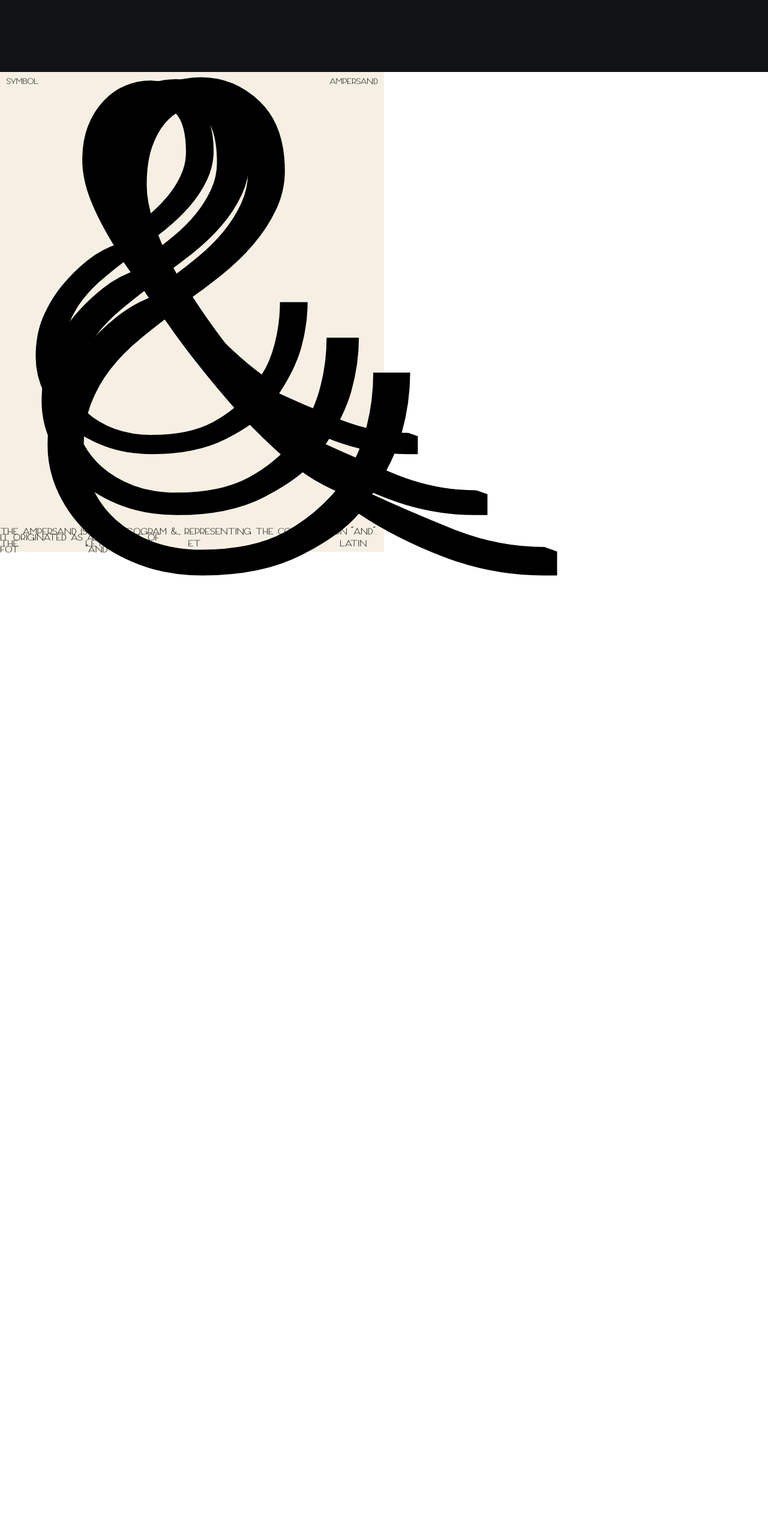
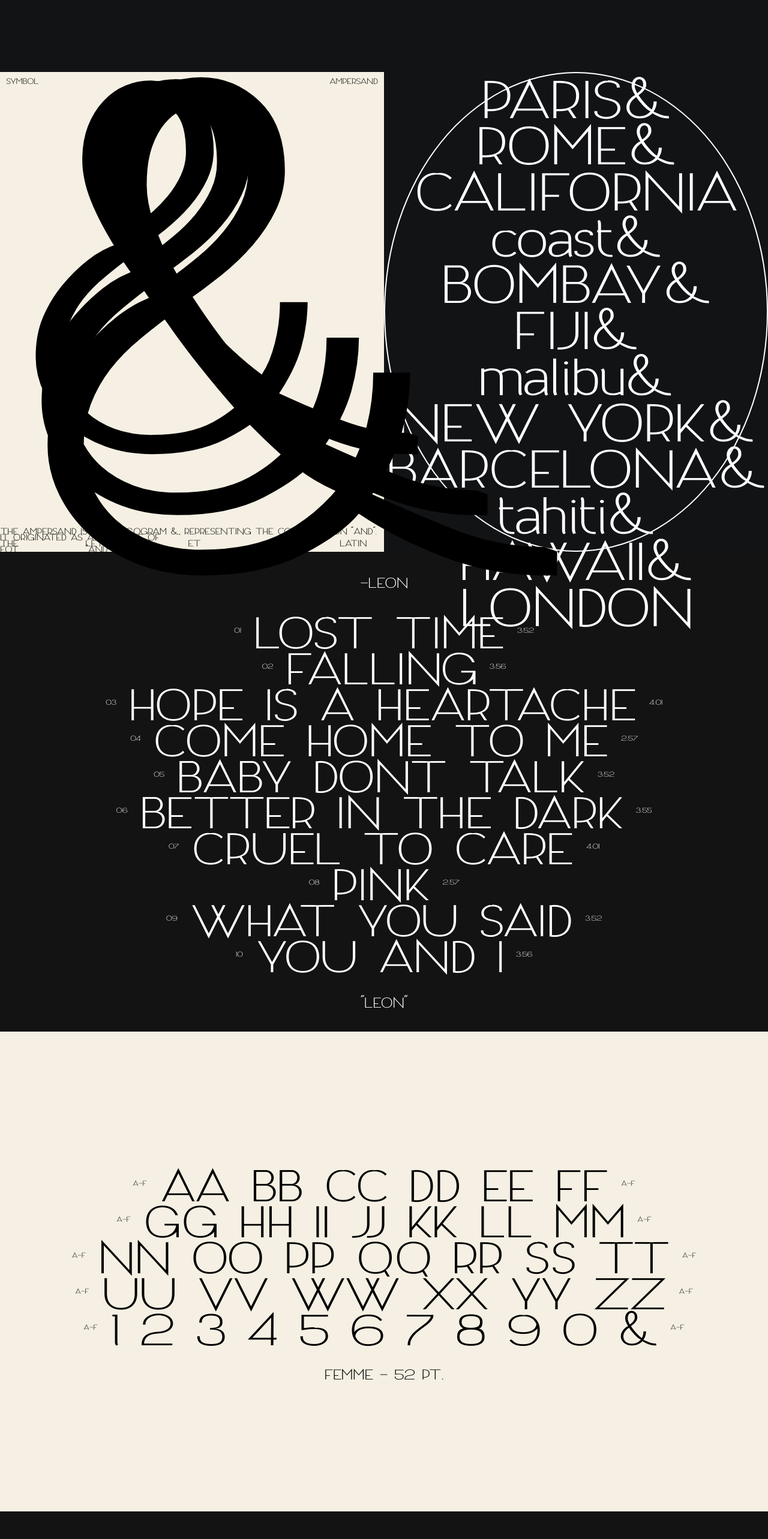
Before and after one commit to iamr0man/femme, a Vue app: page / in a window 1280 px wide. Shown: the part 2280-4846 px from the top of the page at 60% size. Before the commit the page ends 3869 px from the top, so only its background shows below. Built offline with nearby package versions, Linux system fonts and the light colour scheme.

Commit message:
made 3 with half screens

```diff
--- a/src/App.vue
+++ b/src/App.vue
@@ -4,6 +4,9 @@
     <details180 />
     <love-quote />
     <cities />
+    <leon-quote />
+    <alphabet />
+    <perspective />
   </div>
 </template>
 
@@ -12,6 +15,9 @@ import Intro from './views/Intro.vue'
 import Details180 from './views/Details180.vue'
 import LoveQuote from './views/LoveQuote.vue'
 import Cities from './views/Cities.vue'
+import LeonQuote from './views/LeonQuote.vue'
+import Alphabet from './views/Alphabet.vue'
+import Perspective from './views/Perspective.vue'
 
 export default {
   name: "App",
@@ -19,7 +25,10 @@ export default {
     Intro,
     Details180,
     LoveQuote,
-    Cities
+    Cities,
+    LeonQuote,
+    Alphabet,
+    Perspective
   }
 };
 </script>
--- a/src/components/Offices.vue
+++ b/src/components/Offices.vue
@@ -1,5 +1,22 @@
 <template>
-  <div class="offices"></div>
+  <div class="offices">
+    <div class="offices__oval">
+      <div class="offices__cities">
+        <p class="offices__city">PARIS&amp;</p>
+        <p class="offices__city">ROME&amp;</p>
+        <p class="offices__city">CALIFORNIA</p>
+        <p class="offices__city">coast&amp;</p>
+        <p class="offices__city">BOMBAY&amp;</p>
+        <p class="offices__city">FIJI&amp;</p>
+        <p class="offices__city">malibu&amp;</p>
+        <p class="offices__city">NEW YORK&amp;</p>
+        <p class="offices__city">BARCELONA&amp;</p>
+        <p class="offices__city">tahiti&amp;</p>
+        <p class="offices__city">HAWAII&amp;</p>
+        <p class="offices__city">LONDON</p>
+      </div>
+    </div>
+  </div>
 </template>
 
 <script>
@@ -8,10 +25,32 @@ export default {
 }
 </script>
 
-<style>
+<style lang="scss">
   .offices {
     width: 50vw;
     height: 100vh;
     display: flex;
+    background-color: #121315;
+    text-transform: none;
+
+    &__oval {
+      width: 50vw;
+      height: 100vh;
+      border: 2px solid #fff;
+      border-radius: 50%;
+    }
+
+    &__cities {
+      display: flex;
+      flex-direction: column;
+      align-items: center;
+      line-height: 77px;
+    }
+
+    &__city {
+      color: white;
+      font-size: 60px;
+      font-weight: 600;
+    }
   }
 </style>
--- /dev/null
+++ b/src/components/PerspectiveItem.vue
@@ -0,0 +1,38 @@
+<template>
+  <div class="perspective-item">
+    <p
+      class="perspective-item__start"
+      :style="{ fontSize: fontSize + 'px' }">
+      roman
+    </p>
+    <div class="perspective-item__start">
+      {{ fontSize + ' PT.'}}
+    </div>
+    <p
+      class="perspective-item__end"
+      :style="{ fontSize: fontSize + 'px' }">
+      holiday
+    </p>
+  </div>
+</template>
+
+<script>
+export default {
+  props: {
+    fontSize: {
+      type: Number,
+      required: true
+    }
+  }
+}
+</script>
+
+<style>
+  .perspective-item {
+    width: 100vw;
+    display: flex;
+    justify-content: space-between;
+    align-items: center;
+    line-height: 70px;
+  }
+</style>
--- /dev/null
+++ b/src/components/TrackLike.vue
@@ -0,0 +1,47 @@
+<template>
+  <div class="track-caption">
+    <div class="track-caption__number">{{ number }}</div>
+    <div class="track-caption__excerpt">{{ excerpt }}</div>
+    <div class="track-caption__time">{{ time }}</div>
+  </div>
+</template>
+
+<script>
+export default {
+  name: "TrackLike",
+  props: {
+    number: {
+      type: String,
+      required: true
+    },
+    excerpt: {
+      type: String,
+      required: true
+    },
+    time: {
+      type: String,
+      requied: true
+    }
+  }
+}
+</script>
+
+<style lang="scss">
+  .track-caption {
+    display: flex;
+    align-items: center;
+
+    &__number {
+      font-size: 8px;
+    }
+
+    &__excerpt {
+      margin: 0 20px;
+      font-size: 50px;
+    }
+
+    &__time {
+      font-size: 8px;
+    }
+  }
+</style>
--- /dev/null
+++ b/src/views/Alphabet.vue
@@ -0,0 +1,56 @@
+<template>
+  <div class="alphabet">
+    <div class="alphabet__tracks tracks">
+      <track-like
+        v-for="(v, i) in alphabet"
+        :number="v.insert"
+        :excerpt="v.letters"
+        :time="v.insert"
+        :key="i"
+      />
+    </div>
+    <div class="alphabet__font">
+      <p>Femme - 52 PT.</p>
+    </div>
+  </div>
+</template>
+
+<script>
+import TrackLike from '../components/TrackLike.vue'
+export default {
+  components: {
+    TrackLike
+  },
+  data(){
+    return {
+      alphabet: [
+        {insert: "A-F", letters: "Aa Bb Cc Dd Ee Ff"},
+        {insert: "A-F", letters: "Gg Hh Ii Jj Kk Ll Mm"},
+        {insert: "A-F", letters: "Nn Oo Pp Qq Rr Ss Tt"},
+        {insert: "A-F", letters: "Uu Vv Ww Xx Yy Zz"},
+        {insert: "A-F", letters: "1 2 3 4 5 6 7 8 9 0 &"},
+      ]
+    }
+  }
+}
+</script>
+
+<style>
+
+</style>
+<style lang="scss">
+  .alphabet{
+    width: 100vw;
+    height: 100vh;
+    background-color: #f5f0e3;
+    display: flex;
+    flex-direction: column;
+    align-items: center;
+    justify-content: center;
+    font-weight: 600;
+
+    &__font {
+      margin-top: 40px
+    }
+  }
+</style>
--- /dev/null
+++ b/src/views/LeonQuote.vue
@@ -0,0 +1,60 @@
+<template>
+  <div class="leon-quote">
+    <div class="leon-quote__author">-leon</div>
+    <div class="leon-quote__tracks tracks">
+      <track-like
+      v-for="(v, i) in captions"
+      :number="v.number"
+      :excerpt="v.excerpt"
+      :time="v.time"
+      :key="i"/>
+    </div>
+    <div class="leon-quote__author">"leon"</div>
+  </div>
+</template>
+
+<script>
+import TrackLike from '../components/TrackLike.vue'
+export default {
+  components: {
+    TrackLike
+  },
+  data(){
+    return {
+      captions: [
+        {number: '01', excerpt: "lost time", time: '3:52'},
+        {number: '02', excerpt: "falling", time: '3:56'},
+        {number: '03', excerpt: "hope is a heartache", time: '4:01'},
+        {number: '04', excerpt: "come home to me", time: '2:57'},
+        {number: '05', excerpt: "baby dont talk", time: '3:52'},
+        {number: '06', excerpt: "better in the dark", time: '3:55'},
+        {number: '07', excerpt: "cruel to care", time: '4:01'},
+        {number: '08', excerpt: "pink", time: '2:57'},
+        {number: '09', excerpt: "what you said", time: '3:52'},
+        {number: '10', excerpt: "you and i", time: '3:56'},
+      ]
+    }
+  }
+}
+</script>
+
+<style lang="scss">
+  .leon-quote {
+    width: 100vw;
+    height: 100vh;
+    display: flex;
+    flex-direction: column;
+    justify-content: space-evenly;
+    align-items: center;
+    background-color: #131313;
+    font-weight: 600;
+    color: #fff;
+  }
+
+  .tracks {
+    display: flex;
+    flex-direction: column;
+    align-items: center;
+    line-height: 60px;
+  }
+</style>
--- /dev/null
+++ b/src/views/Perspective.vue
@@ -0,0 +1,37 @@
+<template>
+  <div class="perspective">
+    <perspective-item
+      v-for="(v,i) in sizes"
+        :fontSize="v"
+        :key="i"
+      />
+  </div>
+</template>
+
+<script>
+import PerspectiveItem from '../components/PerspectiveItem.vue'
+export default {
+  name: "Perspective",
+  components: {
+    PerspectiveItem
+  },
+  data(){
+    return {
+      sizes: [140, 100, 72, 48, 24, 72, 100, 140]
+    }
+  }
+}
+</script>
+
+<style lang="scss">
+  .perspective {
+    width: 100vw;
+    height: 100vh;
+    display: flex;
+    flex-direction: column;
+    justify-content: center;
+    align-items: center;
+    color: #fff;
+    background-color: #131313;;
+  }
+</style>
```
